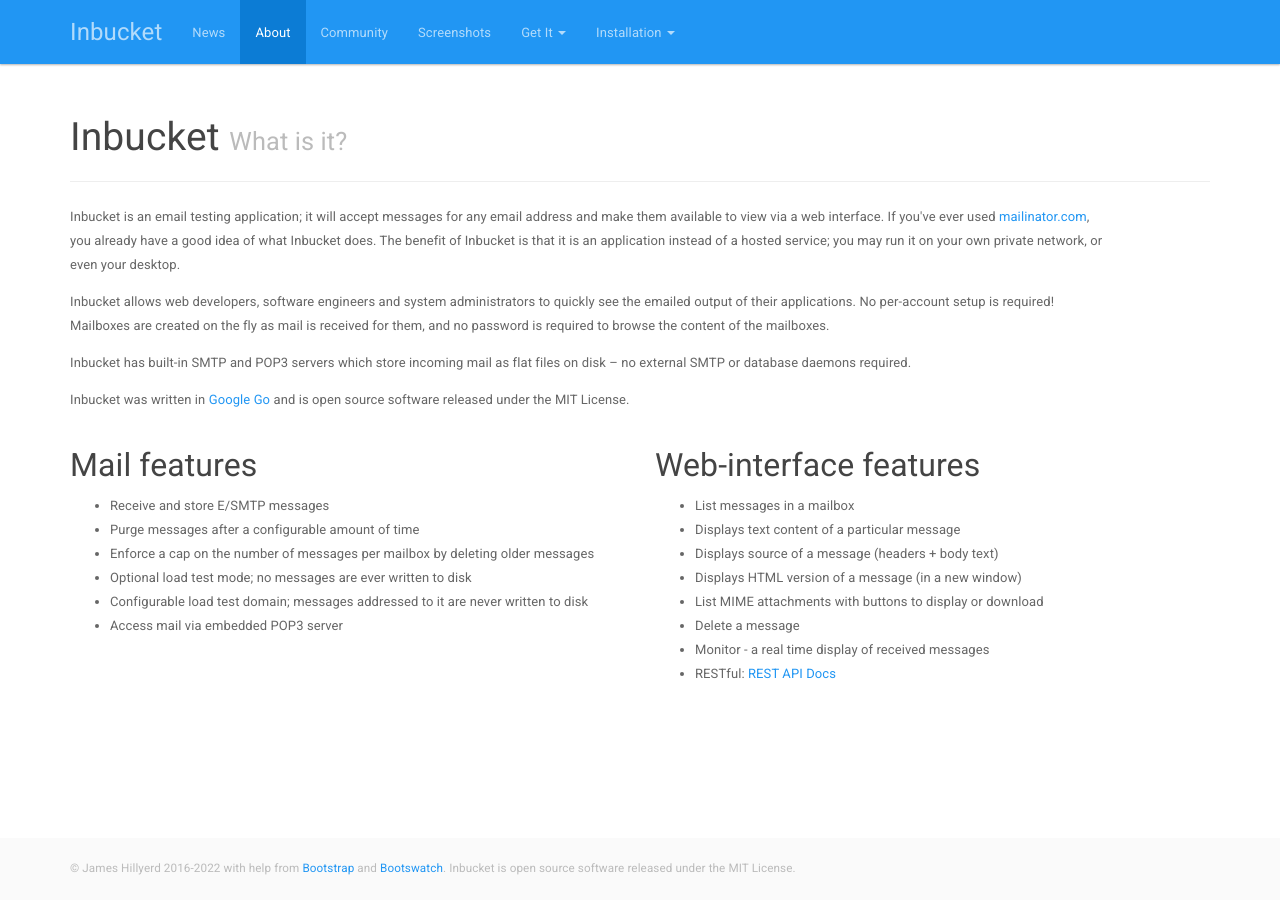
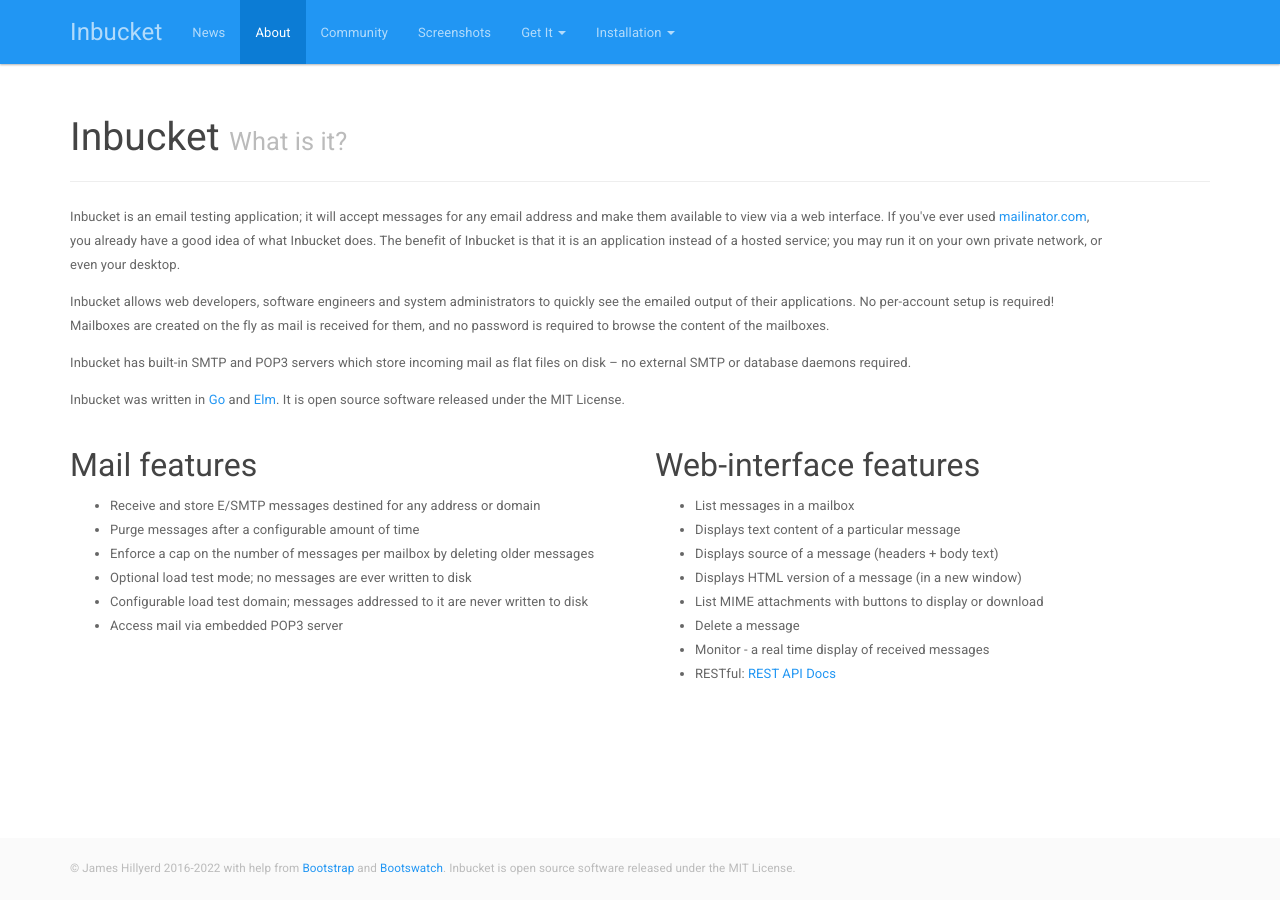
Before and after one commit to inbucket/inbucket.org, a Jekyll site: the page built from about/index.html, in a window 1280 px wide. Built offline with Jekyll 4.4.1, drawn with Linux system fonts in a browser that asks for light colours; comment, search, counter and statistics services are not loaded.

Commit message:
note Elm on about page

```diff
--- a/about/index.html
+++ b/about/index.html
@@ -8,23 +8,24 @@
 <div class="row">
   <div class="col-sm-11">
 
-    <p> Inbucket is an email testing application; it will accept messages for
-    any email address and make them available to view via a web interface.  If
-    you've ever used <a href="http://mailinator.com"
-    target="_blank">mailinator.com</a>, you already have a good idea of what
-    Inbucket does.  The benefit of Inbucket is that it is an application instead
-    of a hosted service; you may run it on your own private network, or even your
+    <p> Inbucket is an email testing application; it will accept messages for any email address and
+    make them available to view via a web interface.  If you've ever used
+    <a href="http://mailinator.com" target="_blank">mailinator.com</a>,
+    you already have a good idea of what Inbucket does.  The benefit of Inbucket is that it is an
+    application instead of a hosted service; you may run it on your own private network, or even your
     desktop. </p>
 
-    <p> Inbucket allows web developers, software engineers and system
-    administrators to quickly see the emailed output of their applications.  No
-    per-account setup is required! Mailboxes are created on the fly as mail is
-    received for them, and no password is required to browse the content of the
-    mailboxes.  </p> <p> Inbucket has built-in SMTP and POP3 servers which
-    store incoming mail as flat files on disk &ndash; no external SMTP or
-    database daemons required.  </p> <p> Inbucket was written in <a
-    href="http://golang.org/">Google Go</a> and is open source software
-    released under the MIT License. </p>
+    <p> Inbucket allows web developers, software engineers and system administrators to quickly see
+    the emailed output of their applications.  No per-account setup is required! Mailboxes are
+    created on the fly as mail is received for them, and no password is required to browse the
+    content of the mailboxes.</p>
+
+    <p> Inbucket has built-in SMTP and POP3 servers which store incoming mail as flat files on disk
+    &ndash; no external SMTP or database daemons required.</p>
+
+    <p> Inbucket was written in <a href="http://golang.org/">Go</a> and <a
+      href="https://elm-lang.org/">Elm</a>. It is open source software released under the MIT
+    License. </p>
 
   </div>
 </div>
@@ -33,7 +34,7 @@
   <div class="col-sm-6">
     <h2>Mail features</h2>
     <ul>
-      <li>Receive and store E/SMTP messages</li>
+      <li>Receive and store E/SMTP messages destined for any address or domain</li>
       <li>Purge messages after a configurable amount of time</li>
       <li>Enforce a cap on the number of messages per mailbox by deleting older messages</li>
       <li>Optional load test mode; no messages are ever written to disk</li>
```
